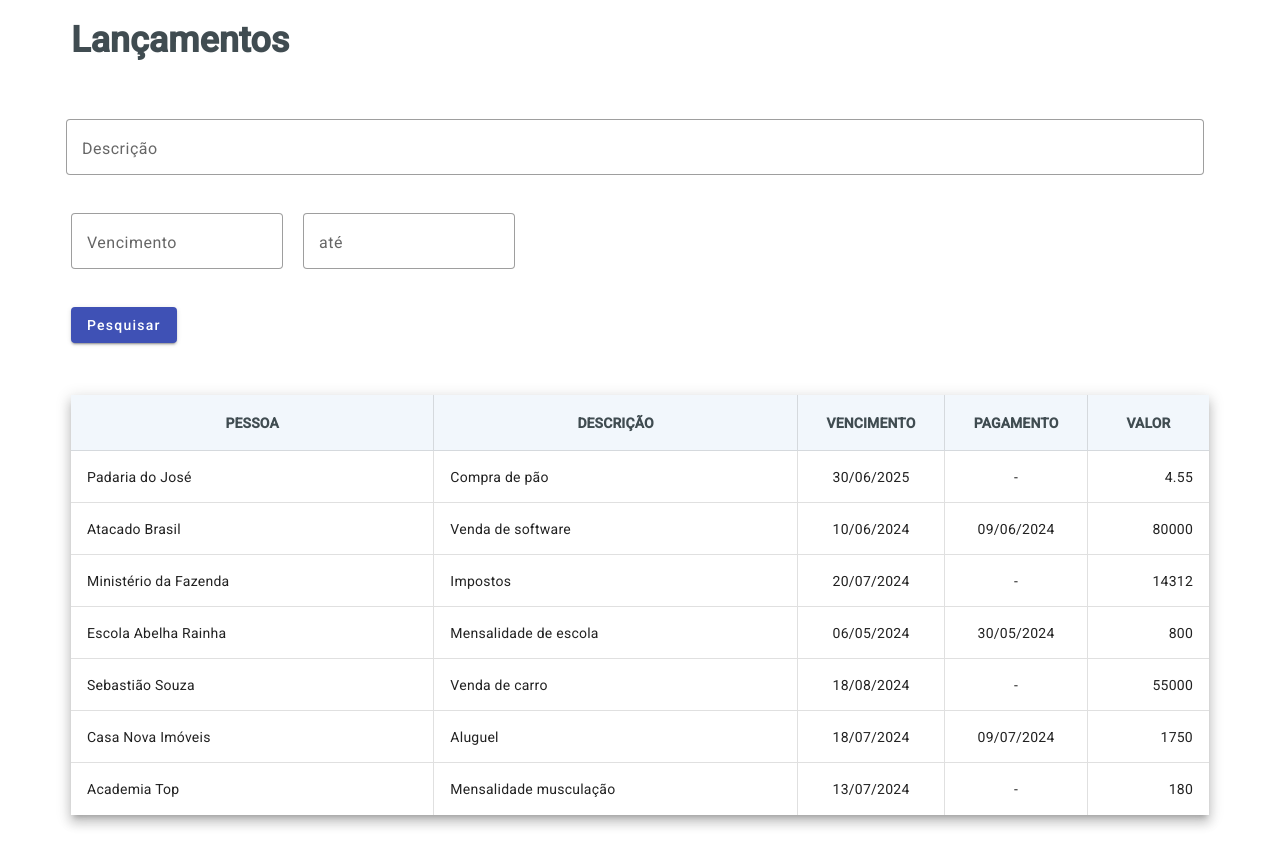
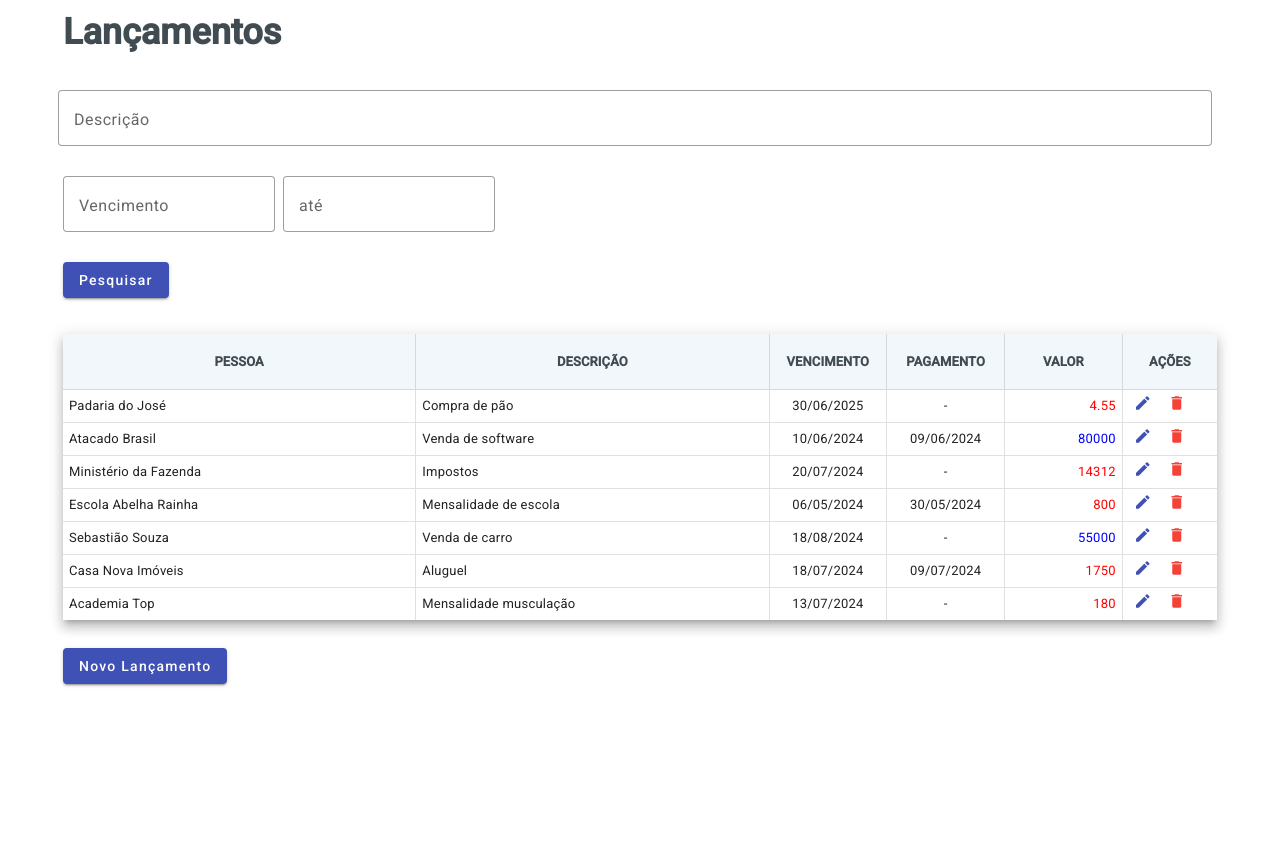
Before and after one commit to guifroes1984/api-pagamentos-angular, an Angular app: page / in a window 1280 px wide. After the commit the page ends 800 px from the top, so only its background shows below. Built offline with nearby package versions, Linux system fonts and the light colour scheme.

Commit message:
Customizando as colunas com Material.

```diff
--- a/src/app/app.component.css
+++ b/src/app/app.component.css
@@ -1,8 +1,9 @@
 .mat-grid {
     display: flex;
     flex-direction: column;
-    gap: 16px;
-    padding: 16px;
+    gap: 8px;
+    padding: 8px;
+    margin-bottom: 10px;
   }
 
   .mat-grid-item h1 {
@@ -11,46 +12,40 @@
     color: #404C51;
   }
 
-.spacing-right {
-    margin-right: 10px;
-}
-
   .mat-grid-item {
     width: 100%;
+    display: flex;
+    align-items: center;
+    justify-content: flex-start;
   }
 
   .full-width {
     width: 100%;
   }
 
-.mat-grid {
-    margin-bottom: 15px;
-}
-
-.mat-grid-item {
-    display: flex;
-    align-items: center;
-    justify-content: flex-start;
-}
-
+  /* ✅ Alteração aqui para remover scroll */
   .mat-table {
-    display: block;
+    width: 100%;
     border-radius: 8px;
-    overflow: hidden;
-}
-
-.mat-header th, .mat-row td {
-    border-right: 1px solid rgba(0, 0, 0, 0.12);
-}
-
-.mat-header th:last-child, .mat-row td:last-child {
-    border-right: none;
+    overflow: visible;
   }
 
   .mat-header th,
   .mat-row td {
+    padding: 2px 6px;
+    font-size: 13px;
     text-align: center;
-    padding: 12px 16px;
+    border-right: 1px solid rgba(0, 0, 0, 0.12);
+  }
+
+  .mat-header-row,
+  .mat-row {
+    height: 24px !important;
+  }
+
+  .mat-header th:last-child,
+  .mat-row td:last-child {
+    border-right: none;
   }
 
   .mat-header th {
@@ -78,24 +73,53 @@
     text-align: center;
   }
 
-.mat-header th:nth-child(1), .mat-row td:nth-child(1) {
+  .mat-header th:nth-child(1),
+  .mat-row td:nth-child(1) {
     width: 300px;
   }
 
-.mat-header th:nth-child(2), .mat-row td:nth-child(2) {
+  .mat-header th:nth-child(2),
+  .mat-row td:nth-child(2) {
     width: 300px;
   }
 
-.mat-header th:nth-child(3), .mat-row td:nth-child(3),
-.mat-header th:nth-child(4), .mat-row td:nth-child(4),
-.mat-header th:nth-child(5), .mat-row td:nth-child(5) {
+  .mat-header th:nth-child(3),
+  .mat-row td:nth-child(3),
+  .mat-header th:nth-child(4),
+  .mat-row td:nth-child(4),
+  .mat-header th:nth-child(5),
+  .mat-row td:nth-child(5) {
     width: 100px;
   }
 
   .input-group mat-form-field {
-    margin-right: 20px;
+    margin-right: 8px;
   }
 
   .input-group mat-form-field:last-child {
     margin-right: 0;
   }
+
+  /* AÇÕES */
+  .col-acoes {
+    width: 80px;
+    text-align: center;
+    white-space: nowrap;
+    overflow: hidden;
+  }
+
+  .botao-acao {
+    width: 28px;
+    height: 28px;
+    min-width: 28px;
+    min-height: 28px;
+    padding: 0;
+    display: flex;
+    align-items: center;
+    justify-content: center;
+  }
+
+  .botao-acao mat-icon {
+    font-size: 18px;
+    line-height: 18px;
+  }
--- a/src/app/app.component.html
+++ b/src/app/app.component.html
@@ -37,34 +37,80 @@
       <table mat-table [dataSource]="lancamentos" class="mat-elevation-z8" matSort>
         <ng-container matColumnDef="pessoa">
           <th mat-header-cell *matHeaderCellDef mat-sort-header> Pessoa </th>
-          <td mat-cell *matCellDef="let element"> {{ element.pessoa }} </td>
+          <td mat-cell *matCellDef="let lanc"> {{ lanc.pessoa }} </td>
         </ng-container>
 
         <ng-container matColumnDef="descricao">
           <th mat-header-cell *matHeaderCellDef mat-sort-header> Descrição </th>
-          <td mat-cell *matCellDef="let element"> {{ element.descricao }} </td>
+          <td mat-cell *matCellDef="let lanc"> {{ lanc.descricao }} </td>
         </ng-container>
 
         <ng-container matColumnDef="dataVencimento">
           <th mat-header-cell *matHeaderCellDef mat-sort-header class="col-data"> Vencimento </th>
-          <td mat-cell *matCellDef="let element"> {{ element.dataVencimento }} </td>
+          <td mat-cell *matCellDef="let lanc"> {{ lanc.dataVencimento }} </td>
         </ng-container>
 
         <ng-container matColumnDef="dataPagamento">
           <th mat-header-cell *matHeaderCellDef mat-sort-header class="col-data"> Pagamento </th>
-          <td mat-cell *matCellDef="let element">
-            {{ element.dataPagamento ? element.dataPagamento : '-' }}
+          <td mat-cell *matCellDef="let lanc">
+            {{ lanc.dataPagamento ? lanc.dataPagamento : '-' }}
           </td>
         </ng-container>
 
         <ng-container matColumnDef="valor">
           <th mat-header-cell *matHeaderCellDef mat-sort-header class="col-valor"> Valor </th>
-          <td mat-cell *matCellDef="let element" class="col-valor"> {{ element.valor }} </td>
+          <td mat-cell *matCellDef="let lanc" class="col-valor">
+            <span [style.color]="lanc.tipo === 'DESPESA' ? 'red' : 'blue'">
+              {{ lanc.valor }}
+            </span>
+          </td>
+        </ng-container>
+
+        <ng-container matColumnDef="acoes">
+          <th mat-header-cell *matHeaderCellDef class="col-acoes"> Ações </th>
+          <td mat-cell *matCellDef="let lanc">
+            <div style="display: flex; gap: 6px;">
+              <button mat-icon-button color="primary" aria-label="Editar" class="botao-acao" matTooltip="Editar">
+                <mat-icon>edit</mat-icon>
+              </button>
+              <button mat-icon-button color="warn" aria-label="Excluir" class="botao-acao" matTooltip="Excluir">
+                <mat-icon>delete</mat-icon>
+              </button>
+            </div>
+          </td>
         </ng-container>
 
         <tr mat-header-row *matHeaderRowDef="displayedColumns" class="mat-header"></tr>
         <tr mat-row *matRowDef="let row; columns: displayedColumns;" class="mat-row"></tr>
       </table>
     </div>
+
+    <div class="mat-grid-item" style="margin-top: 20px;">
+      <button mat-raised-button color="primary" type="button">Novo Lançamento</button>
+    </div>
+
   </div>
 </div>
+
+
+<!-- <div class="ui-g">
+  <div class="ui-g-12">
+    <p-dataTable [value]="lancamentos">
+      <p-column field="pessoa" header="Pessoa"></p-column>
+      <p-column field="descricao" header="Descrição"></p-column>
+      <p-column header="Vencimento" styleClass="col-data"></p-column>
+      <p-column header="Pagamento" styleClass="col-data"></p-column>
+      <p-column field="valor" header="Valor" styleClass="col-valor">
+        <ng-template let-lanc="rowData" pTemplate="body">
+          <span [style.color]="lanc.tipo === 'DESPESA' ? 'red' : 'blue'">{{ lanc.valor }}</span>
+        </ng-template>
+      </p-column>
+      <p-column styleClass="col-acoes">
+        <ng-template let-lanc="rowData" pTemplate="body">
+          <a pButton icon="fa-pencil" pTooltip="Editar"></a>
+          <button pButton icon="fa-trash" pTooltip="Excluir"></button>
+        </ng-template>
+      </p-column>
+    </p-dataTable>
+  </div>
+</div> -->
--- a/src/app/app.component.ts
+++ b/src/app/app.component.ts
@@ -6,15 +6,15 @@ import { Component } from '@angular/core';
   styleUrls: ['./app.component.css']
 })
 export class AppComponent {
-  displayedColumns: string[] = ['pessoa', 'descricao', 'dataVencimento', 'dataPagamento', 'valor'];
+  displayedColumns: string[] = ['pessoa', 'descricao', 'dataVencimento', 'dataPagamento', 'valor', 'acoes'];
 
   lancamentos = [
-    { descricao: 'Compra de pão', dataVencimento: '30/06/2025', dataPagamento: null, valor: 4.55, pessoa: 'Padaria do José' },
-    { descricao: 'Venda de software', dataVencimento: '10/06/2024', dataPagamento: '09/06/2024', valor: 80000, pessoa: 'Atacado Brasil' },
-    { descricao: 'Impostos', dataVencimento: '20/07/2024', dataPagamento: null, valor: 14312, pessoa: 'Ministério da Fazenda' },
-    { descricao: 'Mensalidade de escola', dataVencimento: '06/05/2024', dataPagamento: '30/05/2024', valor: 800, pessoa: 'Escola Abelha Rainha' },
-    { descricao: 'Venda de carro', dataVencimento: '18/08/2024', dataPagamento: null, valor: 55000, pessoa: 'Sebastião Souza' },
-    { descricao: 'Aluguel', dataVencimento: '18/07/2024', dataPagamento: '09/07/2024', valor: 1750, pessoa: 'Casa Nova Imóveis' },
-    { descricao: 'Mensalidade musculação', dataVencimento: '13/07/2024', dataPagamento: null, valor: 180, pessoa: 'Academia Top' }
+    { tipo: 'DESPESA', descricao: 'Compra de pão', dataVencimento: '30/06/2025', dataPagamento: null, valor: 4.55, pessoa: 'Padaria do José' },
+    { tipo: 'RECEITA', descricao: 'Venda de software', dataVencimento: '10/06/2024', dataPagamento: '09/06/2024', valor: 80000, pessoa: 'Atacado Brasil' },
+    { tipo: 'DESPESA', descricao: 'Impostos', dataVencimento: '20/07/2024', dataPagamento: null, valor: 14312, pessoa: 'Ministério da Fazenda' },
+    { tipo: 'DESPESA', descricao: 'Mensalidade de escola', dataVencimento: '06/05/2024', dataPagamento: '30/05/2024', valor: 800, pessoa: 'Escola Abelha Rainha' },
+    { tipo: 'RECEITA', descricao: 'Venda de carro', dataVencimento: '18/08/2024', dataPagamento: null, valor: 55000, pessoa: 'Sebastião Souza' },
+    { tipo: 'DESPESA', descricao: 'Aluguel', dataVencimento: '18/07/2024', dataPagamento: '09/07/2024', valor: 1750, pessoa: 'Casa Nova Imóveis' },
+    { tipo: 'DESPESA', descricao: 'Mensalidade musculação', dataVencimento: '13/07/2024', dataPagamento: null, valor: 180, pessoa: 'Academia Top' }
   ];
 }
--- a/src/app/app.module.ts
+++ b/src/app/app.module.ts
@@ -10,6 +10,8 @@ import { MatFormFieldModule } from '@angular/material/form-field';
 import { MatInputModule } from '@angular/material/input';
 import { MatButtonModule } from '@angular/material/button';
 import { MatTableModule } from '@angular/material/table';
+import { MatIconModule } from '@angular/material/icon';
+import { MatTooltipModule } from '@angular/material/tooltip';
 
 @NgModule({
   declarations: [
@@ -23,7 +25,9 @@ import { MatTableModule } from '@angular/material/table';
     MatFormFieldModule,
     MatInputModule,
     MatButtonModule,
-    MatTableModule
+    MatTableModule,
+    MatIconModule,
+    MatTooltipModule
   ],
   providers: [],
   bootstrap: [AppComponent]
```
Lines whose indentation alone changed are shown as unchanged.
